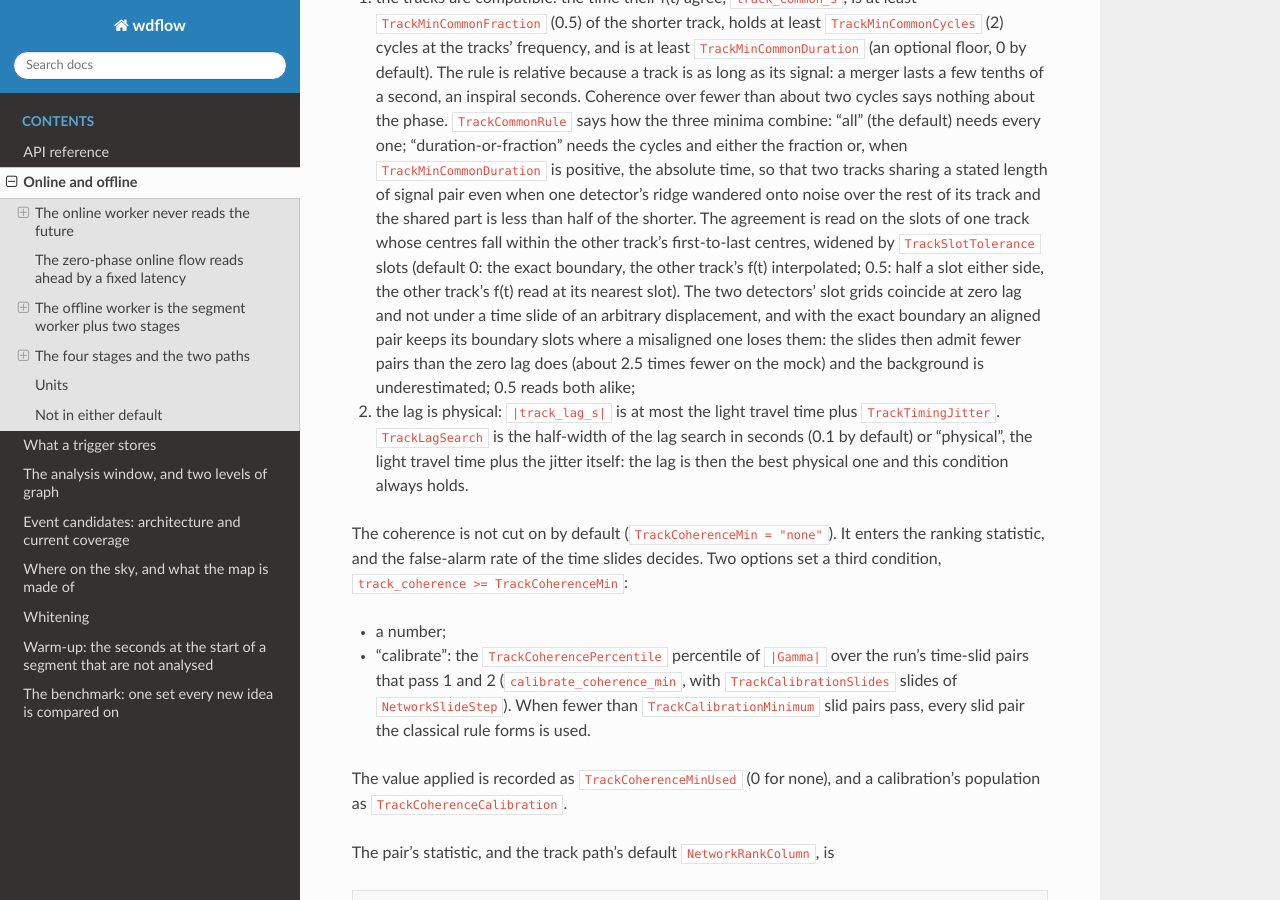
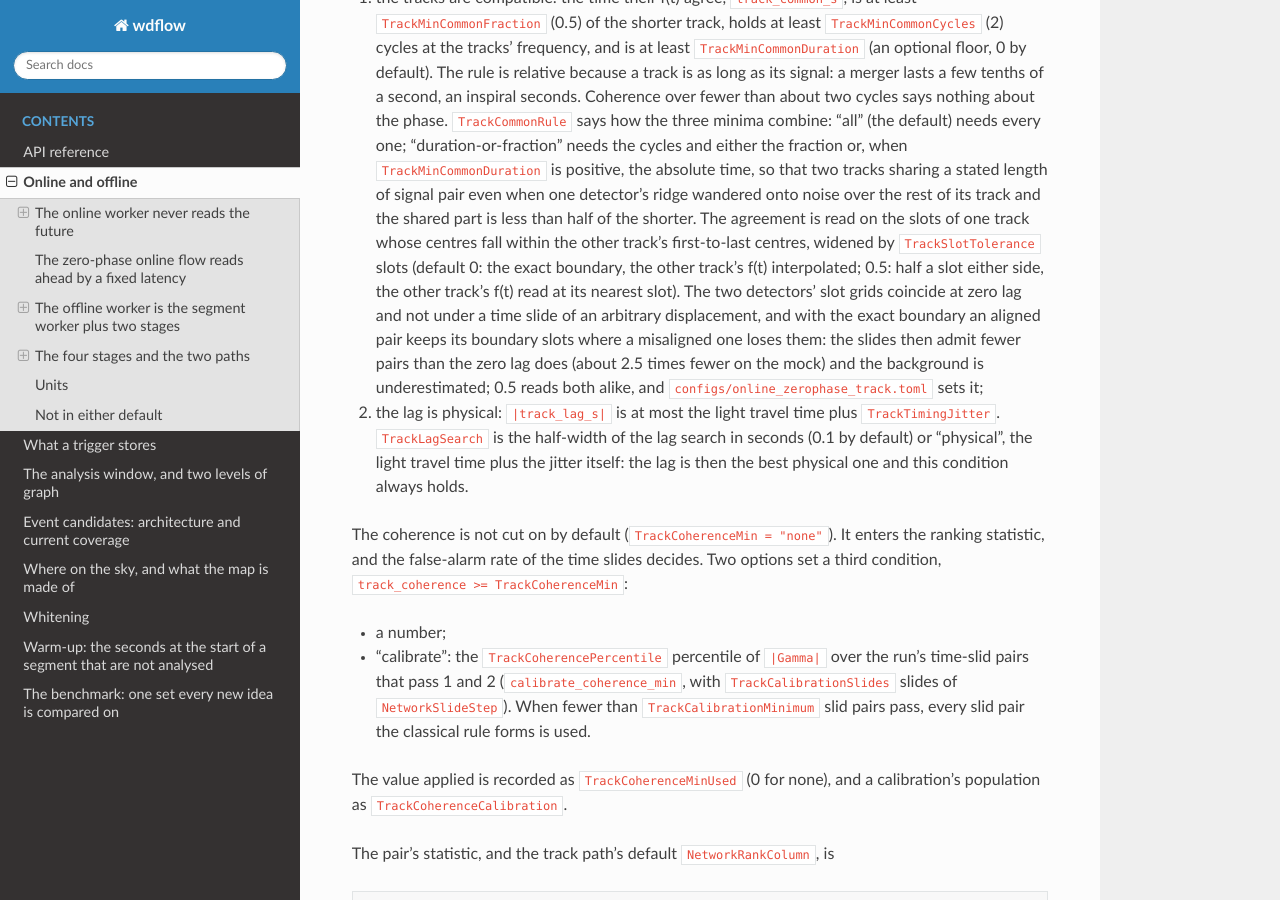
Before and after one commit to elenacuoco/wdflow, a Sphinx documentation site: the page built from docs/design/online-offline.md, in a window 1280 px wide and 900 px high, scrolled down 12480 px. Built offline with Sphinx 7.4.7 and the Read the Docs theme 3.1.0, drawn with Linux system fonts in a browser that asks for light colours; pages that are not in the unit, such as notebooks, are missing from menus.

Commit message:
configs/online_zerophase_track.toml: TrackSlotTolerance 0.5 (the slides' shifts are off-grid; the library default stays 0 and the other configurations keep it); test_configs key set; CHANGELOG, docs

```diff
--- a/docs/design/online-offline.md
+++ b/docs/design/online-offline.md
@@ -613,7 +613,7 @@ It admits a pair when:
    aligned pair keeps its boundary slots where a misaligned one loses them:
    the slides then admit fewer pairs than the zero lag does (about 2.5 times
    fewer on the mock) and the background is underestimated; 0.5 reads both
-   alike;
+   alike, and `configs/online_zerophase_track.toml` sets it;
 2. the lag is physical: `|track_lag_s|` is at most the light travel time plus
    `TrackTimingJitter`. `TrackLagSearch` is the half-width of the lag search
    in seconds (0.1 by default) or "physical", the light travel time plus the
```
Also changed, not shown: CHANGELOG.md (+2 -0 lines), 2 other files.
